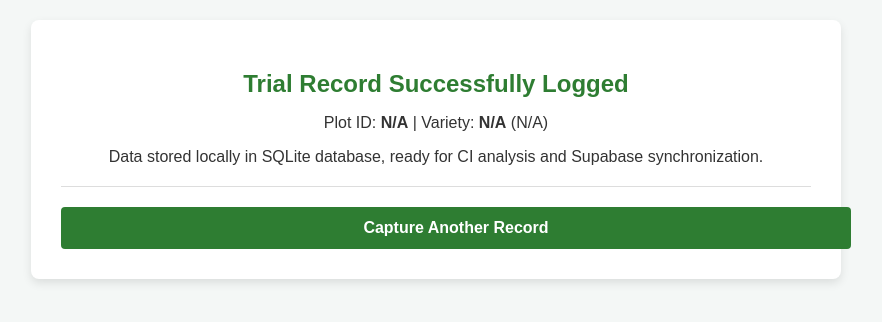
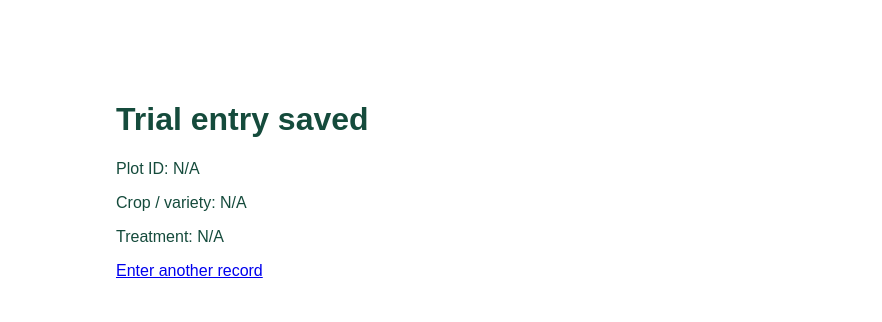
Before and after one commit to phumlamemela/agritrial_mvp, a Flask app: page /success in a window 1280 px wide. Shown: the top 322 px of the page, without its empty margins (204-1086 px from the left). Run offline with Flask 3, Linux system fonts and the light colour scheme; parts of the project's set-up code (start-up, migrations or seed data) failed here and were passed over.

Commit message:
Refactor success.html for improved layout and design
Updated HTML structure and styling for success page.

```diff
--- a/templates/success.html
+++ b/templates/success.html
@@ -1,17 +1,11 @@
-<!DOCTYPE html>
+<!doctype html>
 <html lang="en">
-<head>
-    <meta charset="UTF-8">
-    <title>Record Saved</title>
-    <link rel="stylesheet" href="{{ url_for('static', filename='style.css') }}">
-</head>
-<body>
-    <div class="container" style="text-align: center;">
-        <h2 style="color: #2e7d32;">Trial Record Successfully Logged</h2>
-        <p>Plot ID: <strong>{{ data.plot_id }}</strong> | Variety: <strong>{{ data.variety }}</strong> ({{ data.treatment_group }})</p>
-        <p>Data stored locally in SQLite database, ready for CI analysis and Supabase synchronization.</p>
-        <hr style="margin: 20px 0; border:0; border-top:1px solid #ddd;">
-        <a href="{{ url_for('index') }}" class="submit-btn" style="text-decoration: none; display: inline-block;">Capture Another Record</a>
-    </div>
+<head><meta charset="utf-8"><meta name="viewport" content="width=device-width, initial-scale=1"><title>AgriTrial | Saved</title></head>
+<body style="font-family:Arial,sans-serif;max-width:640px;margin:60px auto;padding:20px;color:#154b3c">
+  <h1>Trial entry saved</h1>
+  <p>Plot ID: {{ data.plot_id }}</p>
+  <p>Crop / variety: {{ data.variety }}</p>
+  <p>Treatment: {{ data.treatment_group }}</p>
+  <p><a href="{{ url_for('capture') }}">Enter another record</a></p>
 </body>
 </html>
```
